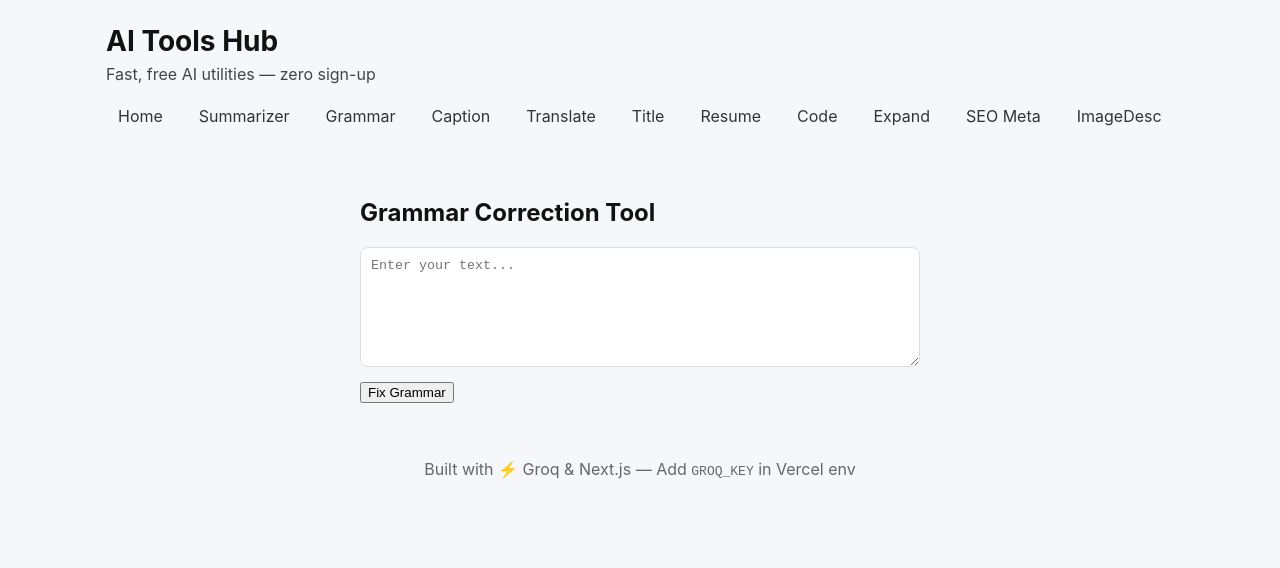
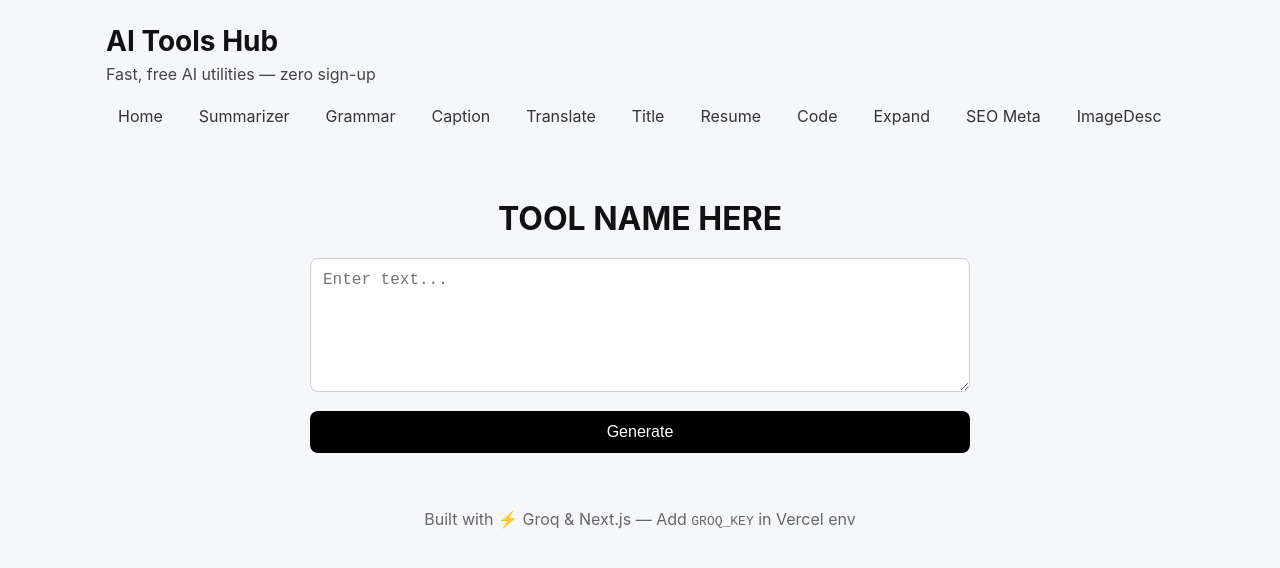
Before and after one commit to silunaya/ai-tools-hub, a Next.js app: page /tools/grammar in a window 1280 px wide. Shown: the top 568 px of the page. Built offline with nearby package versions, Linux system fonts and the light colour scheme.

Commit message:
Update page.jsx

```diff
--- a/app/tools/grammar/page.jsx
+++ b/app/tools/grammar/page.jsx
@@ -1,24 +1,23 @@
 "use client";
 import { useState } from "react";
 
-export default function GrammarTool() {
+export default function ToolPage() {
   const [input, setInput] = useState("");
   const [output, setOutput] = useState("");
   const [loading, setLoading] = useState(false);
 
-  async function handleGrammar() {
+  async function handleSubmit() {
     setLoading(true);
     setOutput("");
 
     try {
-      const res = await fetch("/api/grammar", {
+      const res = await fetch("/api/grammer", {    // << CHANGE THIS
         method: "POST",
         headers: { "Content-Type": "application/json" },
         body: JSON.stringify({ text: input })
       });
 
-      const text = await res.text();   // IMPORTANT!
-
+      const text = await res.text();
       setOutput(text);
     } catch (err) {
       setOutput("Error: " + err.message);
@@ -28,32 +27,61 @@ export default function GrammarTool() {
   }
 
   return (
-    <div style={{ maxWidth: 600, margin: "0 auto", padding: 20 }}>
-      <h2>Grammar Correction Tool</h2>
+    <div style={{
+      maxWidth: "700px",
+      margin: "0 auto",
+      padding: "20px",
+      width: "100%"
+    }}>
+      <h1 style={{ textAlign: "center", marginBottom: "20px" }}>
+        TOOL NAME HERE
+      </h1>
 
       <textarea
         value={input}
         onChange={(e) => setInput(e.target.value)}
-        rows={5}
-        style={{ width: "100%", marginBottom: 10 }}
-        placeholder="Enter your text..."
+        rows={6}
+        placeholder="Enter text..."
+        style={{
+          width: "100%",
+          padding: "12px",
+          borderRadius: "8px",
+          border: "1px solid #ccc",
+          fontSize: "16px",
+          resize: "vertical",
+          marginBottom: "15px"
+        }}
       />
 
-      <button onClick={handleGrammar} disabled={loading}>
-        {loading ? "Processing..." : "Fix Grammar"}
+      <button
+        onClick={handleSubmit}
+        disabled={loading}
+        style={{
+          width: "100%",
+          padding: "12px",
+          background: "#000",
+          color: "#fff",
+          borderRadius: "8px",
+          border: "none",
+          fontSize: "16px",
+          cursor: "pointer"
+        }}
+      >
+        {loading ? "Processing..." : "Generate"}
       </button>
 
       {output && (
         <div
           style={{
-            marginTop: 20,
-            padding: 10,
-            background: "#f4f4f4",
-            borderRadius: 8
+            marginTop: "20px",
+            padding: "15px",
+            background: "#f8f8f8",
+            borderRadius: "8px",
+            fontSize: "16px",
+            whiteSpace: "pre-wrap"
           }}
         >
-          <strong>Corrected:</strong>
-          <p>{output}</p>
+          {output}
         </div>
       )}
     </div>
```
